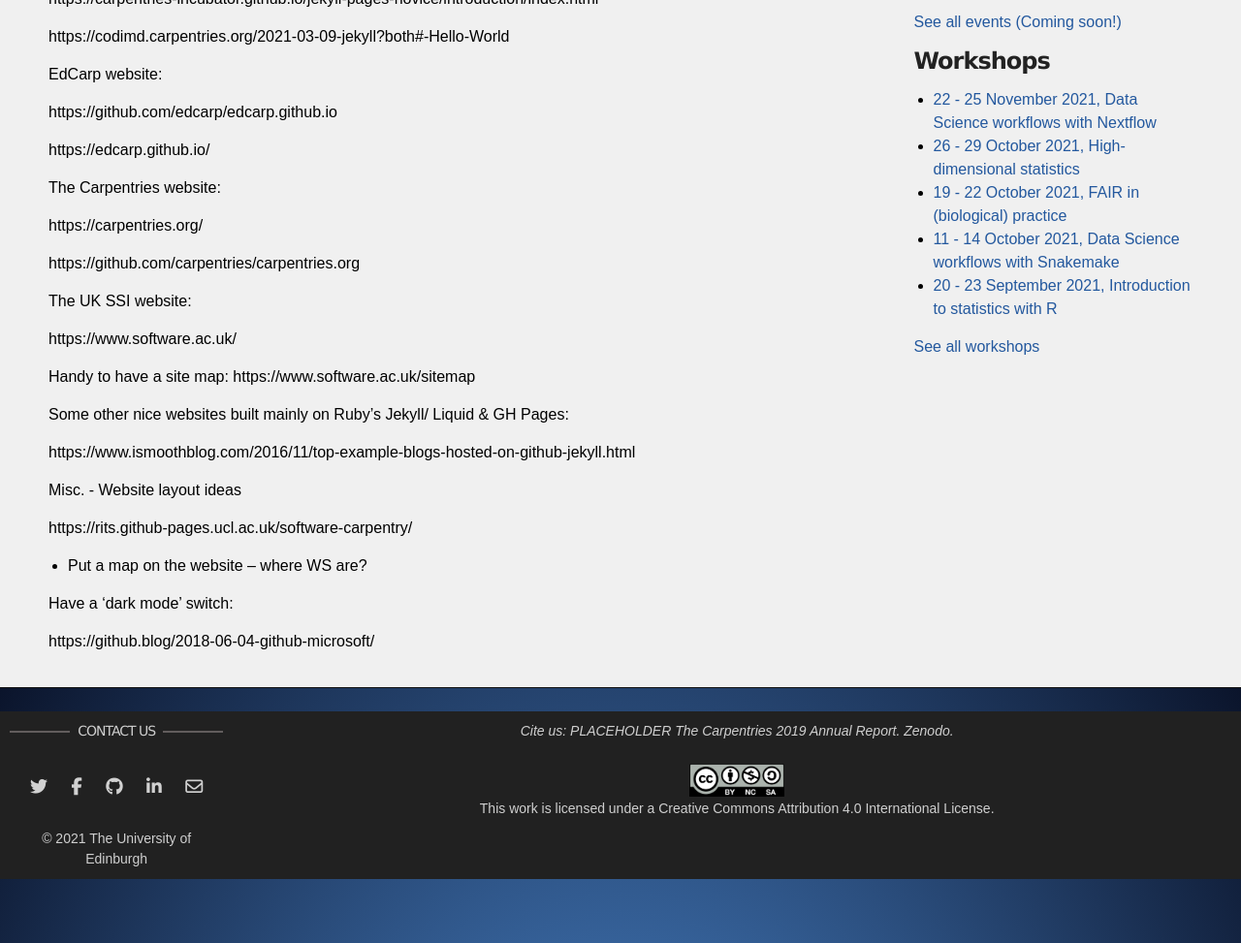
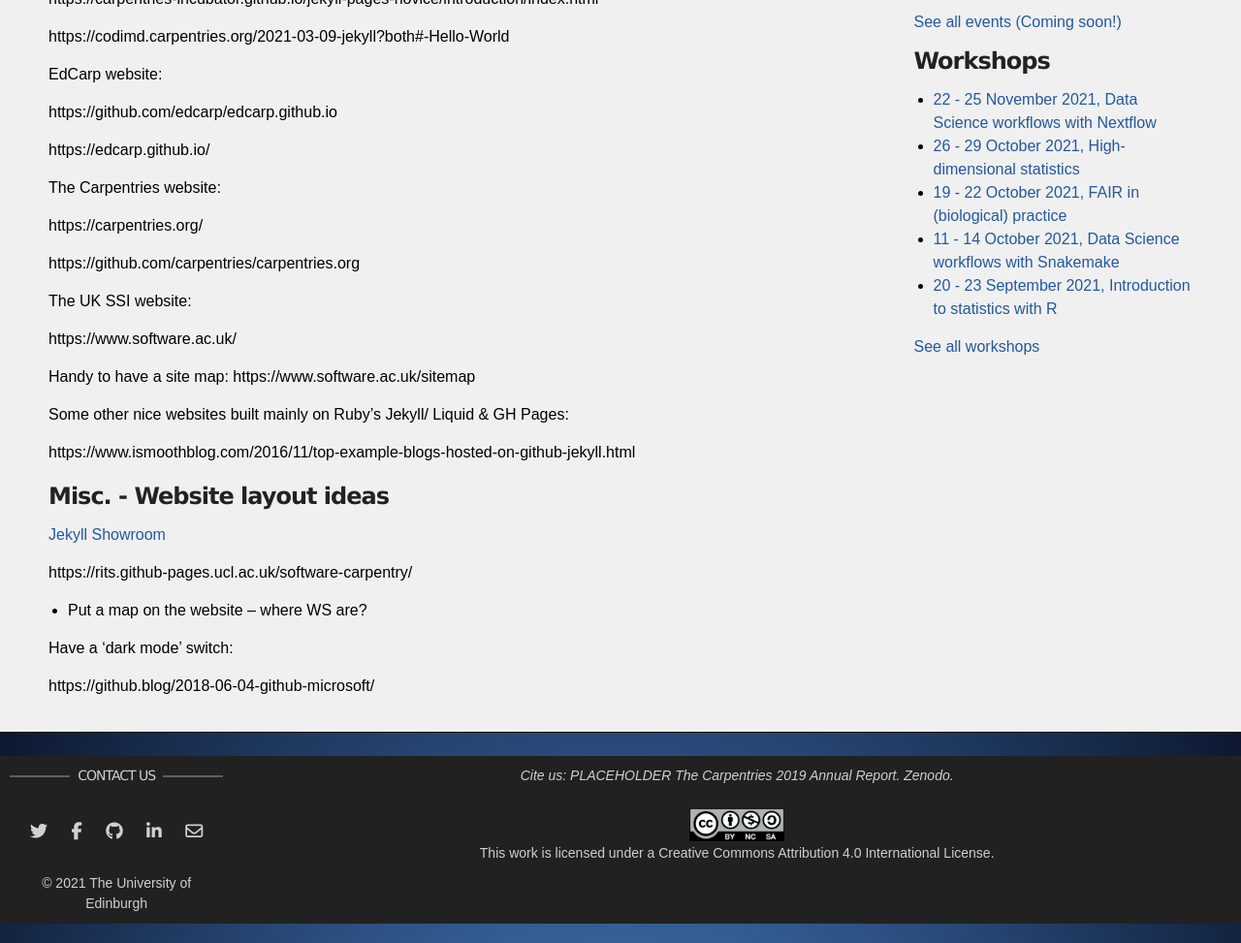
Before and after one commit to edcarp/Ed-DaSH, a Jekyll site: the page built from WebDev_Project_working_documentation/WebDev_WorkingDocs.md, in a window 1280 px wide, cut to the strip 385-1358 px from the top of the page. Shown: the whole strip at 97% size. Built offline with Jekyll 4.4.1, drawn with Linux system fonts in a browser that asks for light colours; nearby versions of some CDN libraries; our own code applies the rules of GitHub Pages for plain Markdown files.

Commit message:
Update WebDev_WorkingDocs.md

```diff
--- a/WebDev_Project_working_documentation/WebDev_WorkingDocs.md
+++ b/WebDev_Project_working_documentation/WebDev_WorkingDocs.md
@@ -43,11 +43,10 @@
 https://www.ismoothblog.com/2016/11/top-example-blogs-hosted-on-github-jekyll.html
 
 
+### Misc. - Website layout ideas
 
+[Jekyll Showroom](https://jekyllrb.com/showcase/)
 
-
-
-Misc. - Website layout ideas
 
 https://rits.github-pages.ucl.ac.uk/software-carpentry/
 
```
